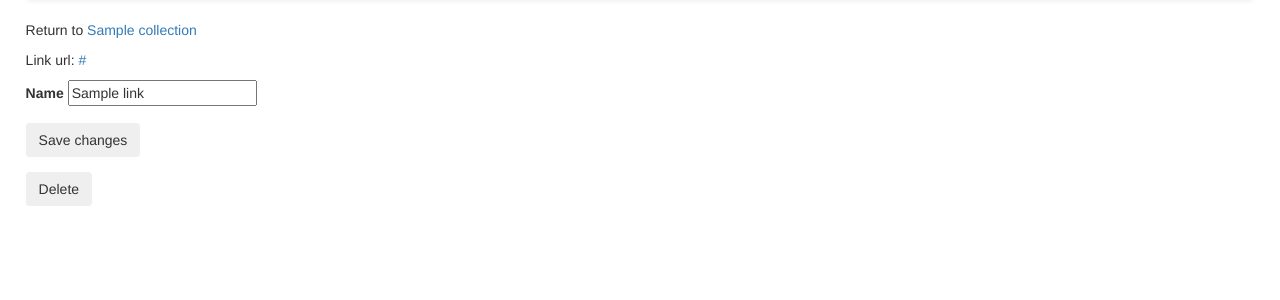
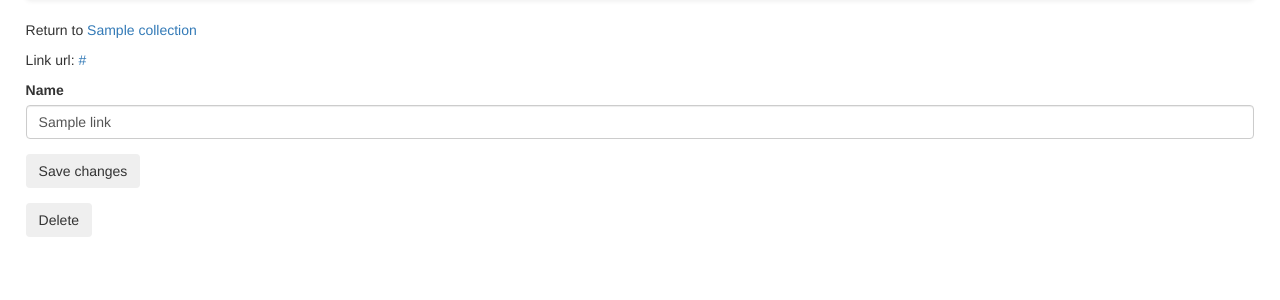
Before and after one commit to rrees/link-drop, a Python web app: template templates/collections/links/view.html in a window 1280 px wide. Shown: the part 52-352 px from the top of the page. Run offline with Jinja, Linux system fonts and the light colour scheme; the template is opened without the code that fills it: most values are stand-ins (such as "Sample title", 1, 10 or a date in 2020); some libraries are stand-ins or nearby versions.

Commit message:
Fixes a missing class definition for the form

```diff
--- a/templates/collections/links/view.html
+++ b/templates/collections/links/view.html
@@ -13,7 +13,7 @@
 
 	<div class="form-group">
 		<label for="name">Name</label>
-		<input id="name" name="name" type="text" {% if link.name %}value="{{link.name}}"{% endif %}>
+		<input id="name" class="form-control" name="name" type="text" {% if link.name %}value="{{link.name}}"{% endif %}>
 	</div>
 
 	<div class="form-group">
```
